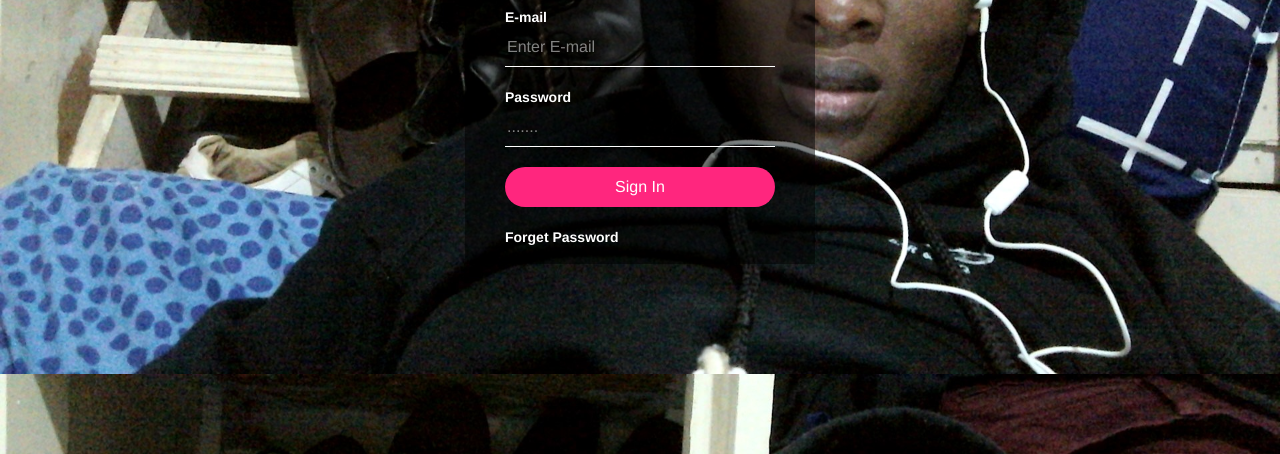
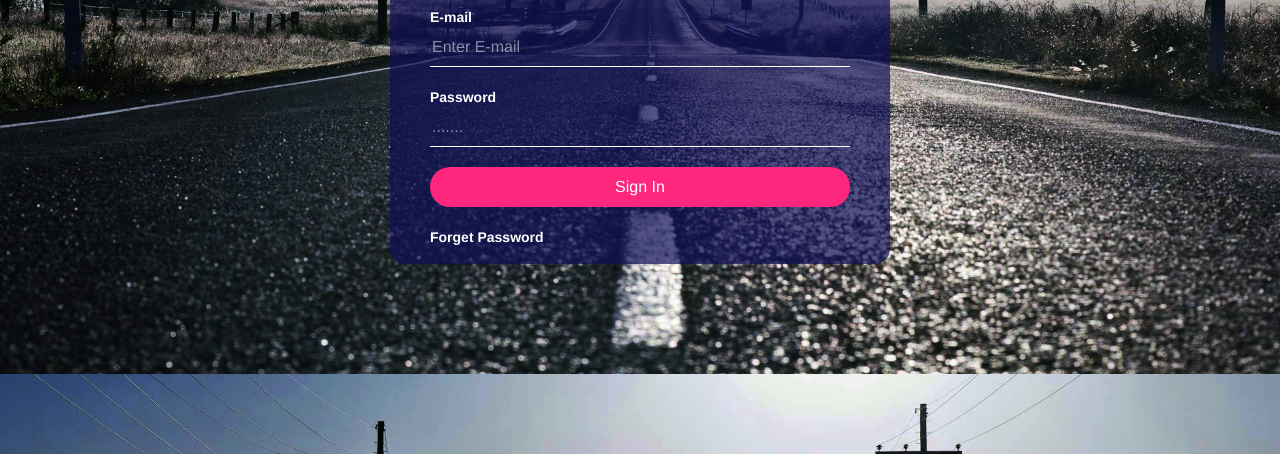
Before and after one commit to barack98/log-In-Page, a plain HTML site: page index.html in a window 1280 px wide. Shown: the part 346-800 px from the top of the page. Drawn offline with nearby package versions, Linux system fonts and the light colour scheme.

Commit message:
Initial commit

```diff
--- a/style.css
+++ b/style.css
@@ -1,5 +1,5 @@
 body {
-	background-image: url(baraka.jpg);
+	background-image: url(login.jpg);
 	background-size: cover;
 }
 
@@ -8,11 +8,12 @@ body {
 	top: 50%;
 	left: 50%;
 	transform: translate(-50%, -50%);
-	width: 350px;
+	width: 500px;
 	height: 420px;
 	padding: 80px 40px;
 	box-sizing: border-box;
-	background: rgba(0, 0, 0, .5);
+	background: rgba(15, 15, 88, 0.7);
+	border-radius: 15px;
 }
 
 h2 {
```
Also changed, not shown: login.jpg (added).
